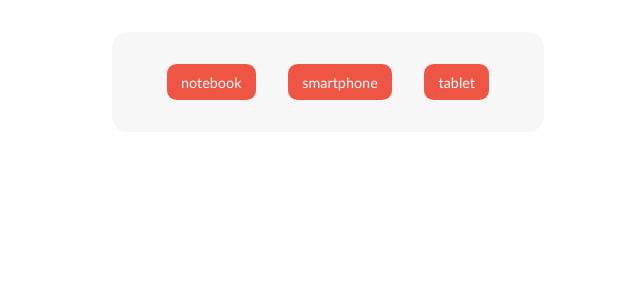
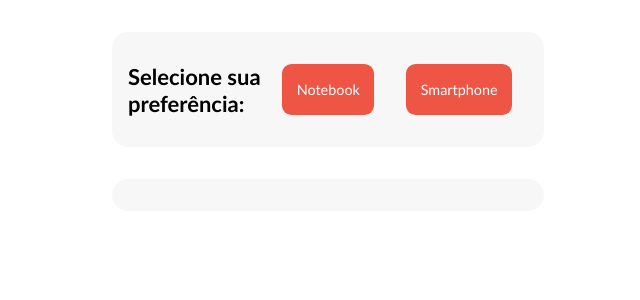
Before and after one commit to alvesxdani/exercicios-react, a React (Create React App) app: page / in a window 1280 px wide. Shown: the top 300 px of the page, without its empty margins (312-952 px from the left). Built offline with nearby package versions, Linux system fonts and the light colour scheme.

Commit message:
Initialize the fourth exercise

```diff
--- a/src/App.js
+++ b/src/App.js
@@ -1,6 +1,7 @@
 // import Exerc1 from "./Exercicios/exerc1";
 // import Exerc2 from "./Exercicios/exerc2";
-import Exerc3 from './Exercicios/exerc3';
+// import Exerc3 from './Exercicios/exerc3';
+import Exerc4 from './Exercicios/exerc4';
 import GlobalStyle from './global';
 
 const App = () => {
@@ -9,7 +10,8 @@ const App = () => {
       <GlobalStyle />
       {/* <Exerc1 /> */}
       {/* <Exerc2 /> */}
-      <Exerc3 />
+      {/* <Exerc3 /> */}
+      <Exerc4 />
 </>
 )};
 
--- /dev/null
+++ b/src/Exercicios/exerc4.jsx
@@ -0,0 +1,30 @@
+// Quando o usuário clicar em um dos botões, faça um fetch do produto clicado utilizando a api abaixo
+// https://ranekapi.origamid.dev/json/api/produto/notebook
+// https://ranekapi.origamid.dev/json/api/produto/smartphone
+// Mostre o nome e preço na tela (separe essa informação em um componente Produto.js)
+// Defina o produto clicado como uma preferência do usuário no localStorage
+// Quando o usuário entrar no site, se existe um produto no localStorage, faça o fetch do mesmo
+
+import { useState } from "react";
+
+const Exerc4 = () => {
+  const [dados, setDados] = useState();
+
+
+
+  return (
+    <>
+    <div className="box">
+      <h1>Selecione sua preferência:</h1>
+      <button>Notebook</button>
+      <button>Smartphone</button>
+    </div>
+
+    <div className="box">
+
+    </div>
+    </>
+  )
+}
+
+export default Exerc4;
```
Also changed, not shown: src/Exercicios/components/Button/index.jsx (deleted, +0 -10 lines), src/Exercicios/components/Button/style.js (deleted, +0 -13 lines).
